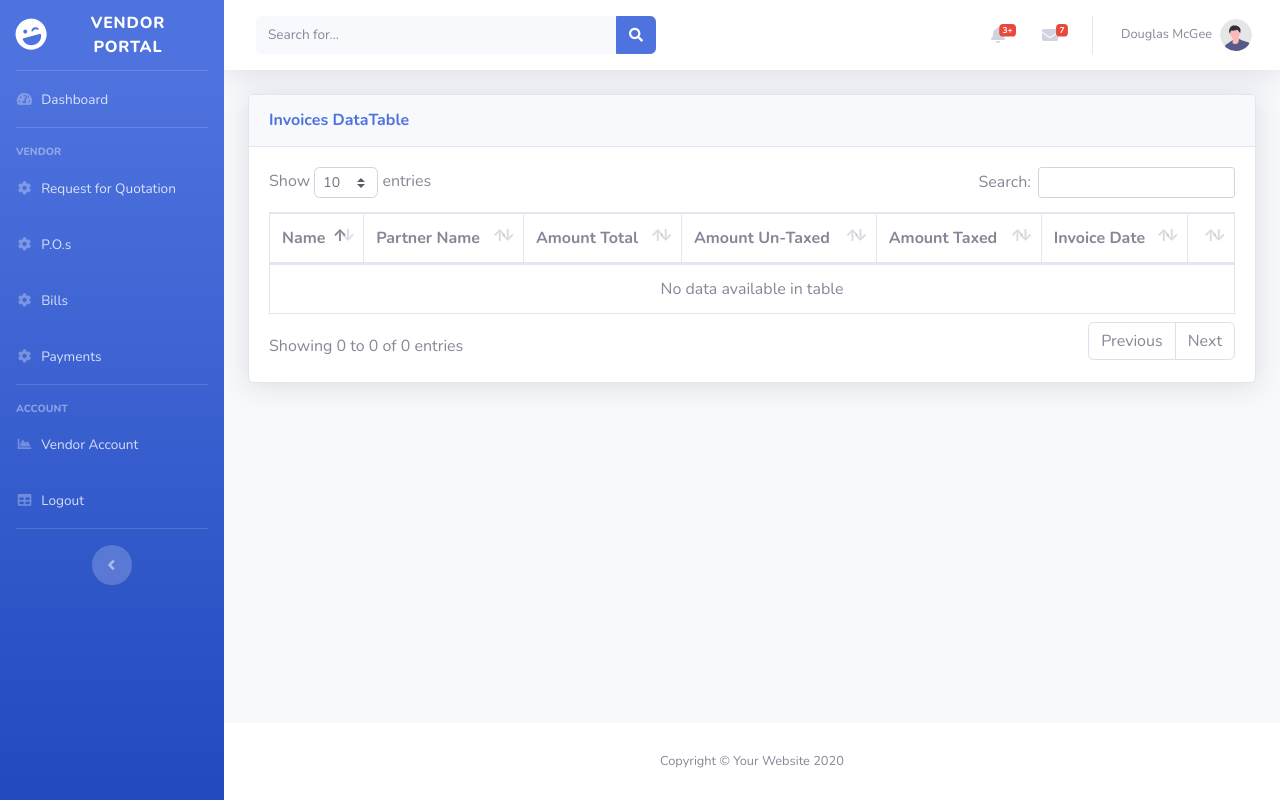
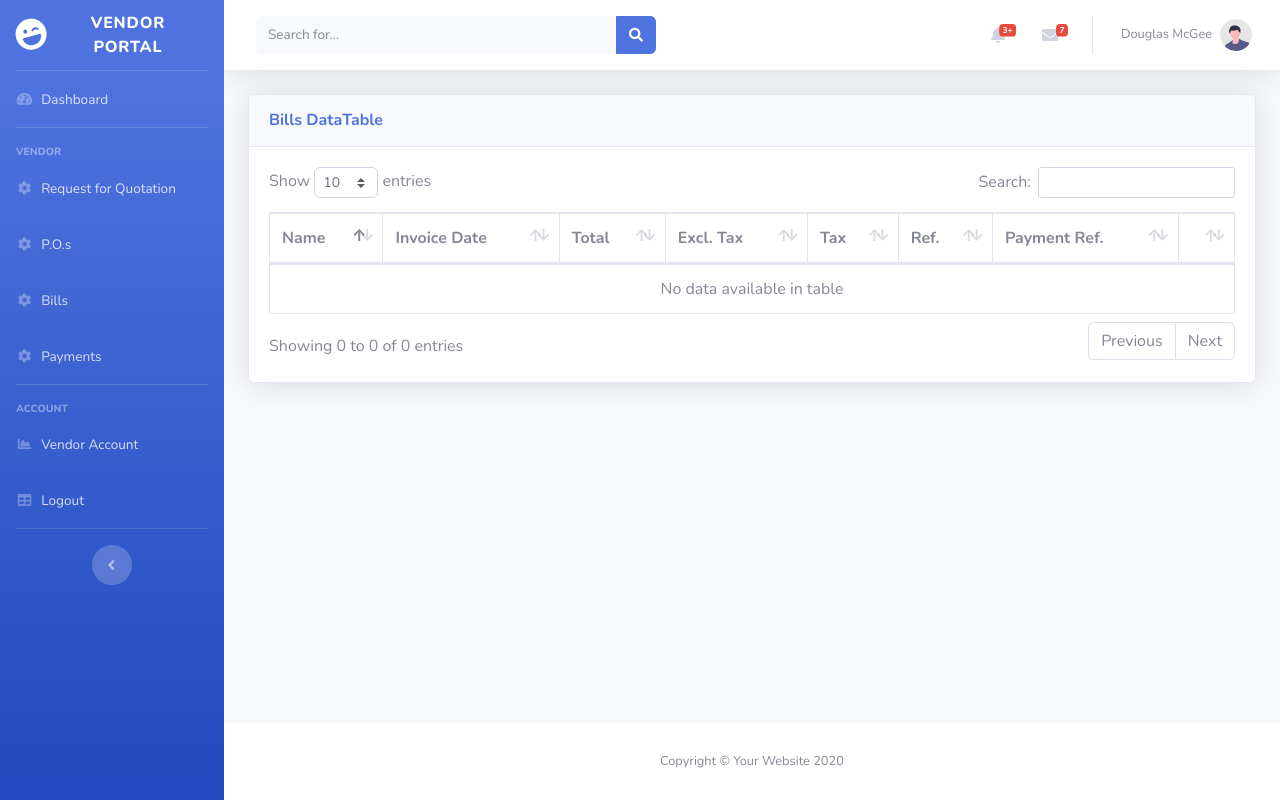
Before and after one commit to 07Owuor/vendor_portal, a Django app: page /vendor-invoices in a window 1280 px wide. Run offline with Django 4.2, Linux system fonts and the light colour scheme; some libraries are stand-ins or nearby versions.

Commit message:
Fixed Vendor portal

```diff
--- a/templates/home/invoices.html
+++ b/templates/home/invoices.html
@@ -12,7 +12,7 @@
 <!-- DataTales Example -->
 <div class="card shadow mb-4">
     <div class="card-header py-3">
-        <h6 class="m-0 font-weight-bold text-primary">Invoices DataTable</h6>
+        <h6 class="m-0 font-weight-bold text-primary">Bills DataTable</h6>
     </div>
     <div class="card-body">
         <div class="table-responsive">
@@ -20,11 +20,12 @@
                 <thead>
                     <tr>
                         <th>Name</th>
-                        <th>Partner Name</th>
-                        <th>Amount Total</th>
-                        <th>Amount Un-Taxed</th>
-                        <th>Amount Taxed</th>
                         <th>Invoice Date</th>
+                        <th>Total</th>
+                        <th>Excl. Tax</th>
+                        <th>Tax</th>
+                        <th>Ref.</th>
+                        <th>Payment Ref.</th>
                         <th></th>
                     </tr>
                 </thead>
@@ -32,11 +33,12 @@
                     {% for a in data %}
                     <tr>
                         <td>{{a.name}}</td>
-                        <td>{{a.partner_name}}</td>
+                        <td>{{a.invoice_date}}</td>
                         <td>{{a.amount_total|intcomma}}</td>
                         <td>{{a.amount_untaxed|intcomma}}</td>
                         <td>{{a.amount_tax|intcomma}}</td>
-                        <td>{{a.invoice_date}}</td>
+                        <td>{{a.ref}}</td>
+                        <td>{{a.payment_reference}}</td>
                         <td><a href="{% url 'vendor_invoice_detail' invoice_id=a.id%}">Order Line</a></td>
                     </tr>
                     {% endfor %}
```
Also changed, not shown: templates/home/invoice_detail.html (+3 -5 lines), templates/home/po.html (+4 -6 lines), templates/home/po_detail.html (+11 -0 lines), 1 other file.
